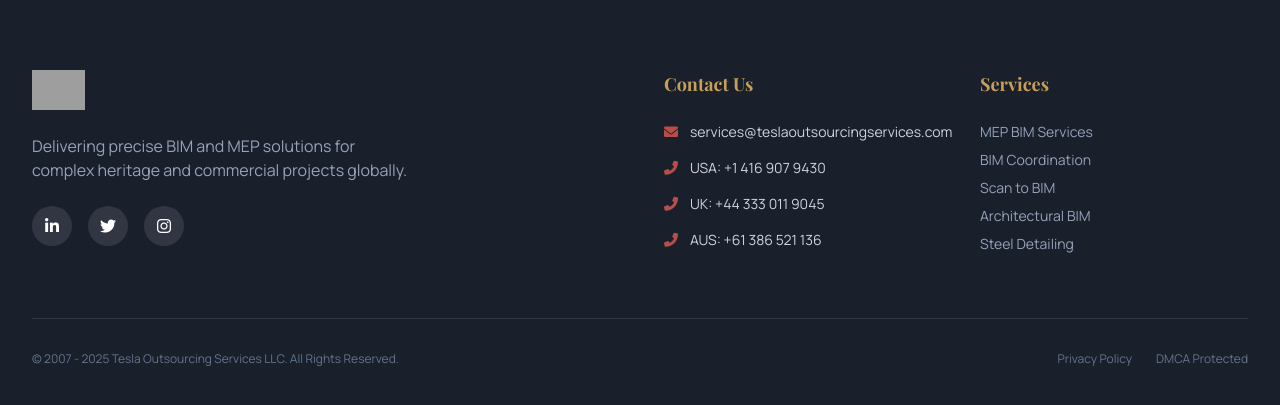
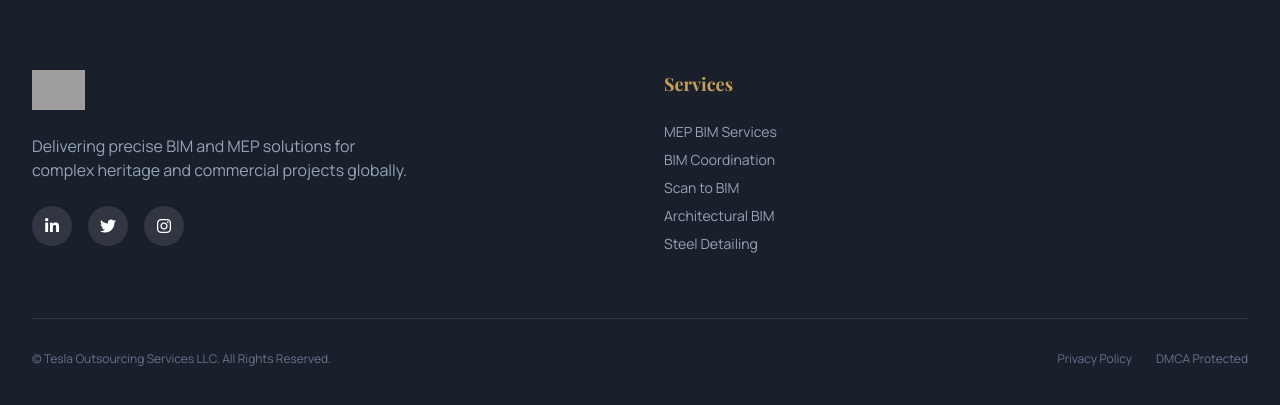
Before and after one commit to intilligentidiot/TOS-portfolio-Battersea, a plain HTML site: page index.html in a window 1280 px wide. Shown: the part 3621-4026 px from the top of the page. Drawn offline with nearby package versions, Linux system fonts and the light colour scheme; grey boxes are pictures that could not be loaded.

Commit message:
Update index.html

```diff
--- a/index.html
+++ b/index.html
@@ -349,28 +349,7 @@
                     </div>
                 </div>
 
-                <!-- Contact Info -->
-                <div>
-                    <h4 class="text-lg font-serif font-bold mb-6 text-brand-gold">Contact Us</h4>
-                    <ul class="space-y-4 text-sm text-slate-300">
-                        <li class="flex items-center gap-3">
-                            <i class="fas fa-envelope text-battersea-brick"></i>
-                            <a href="mailto:services@teslaoutsourcingservices.com" class="hover:text-white transition-colors">services@teslaoutsourcingservices.com</a>
-                        </li>
-                        <li class="flex items-center gap-3">
-                            <i class="fas fa-phone-alt text-battersea-brick"></i>
-                            <span>USA: +1 416 907 9430</span>
-                        </li>
-                        <li class="flex items-center gap-3">
-                            <i class="fas fa-phone-alt text-battersea-brick"></i>
-                            <span>UK: +44 333 011 9045</span>
-                        </li>
-                        <li class="flex items-center gap-3">
-                            <i class="fas fa-phone-alt text-battersea-brick"></i>
-                            <span>AUS: +61 386 521 136</span>
-                        </li>
-                    </ul>
-                </div>
+
 
                 <!-- Quick Links -->
                 <div>
@@ -386,7 +365,7 @@
             </div>
 
             <div class="border-t border-white/10 pt-8 flex flex-col md:flex-row justify-between items-center text-xs text-slate-500">
-                <p>&copy; 2007 - 2025 Tesla Outsourcing Services LLC. All Rights Reserved.</p>
+                <p>&copy; Tesla Outsourcing Services LLC. All Rights Reserved.</p>
                 <div class="mt-4 md:mt-0 flex gap-6">
                     <a href="#" class="hover:text-white transition-colors">Privacy Policy</a>
                     <a href="#" class="hover:text-white transition-colors">DMCA Protected</a>
```
